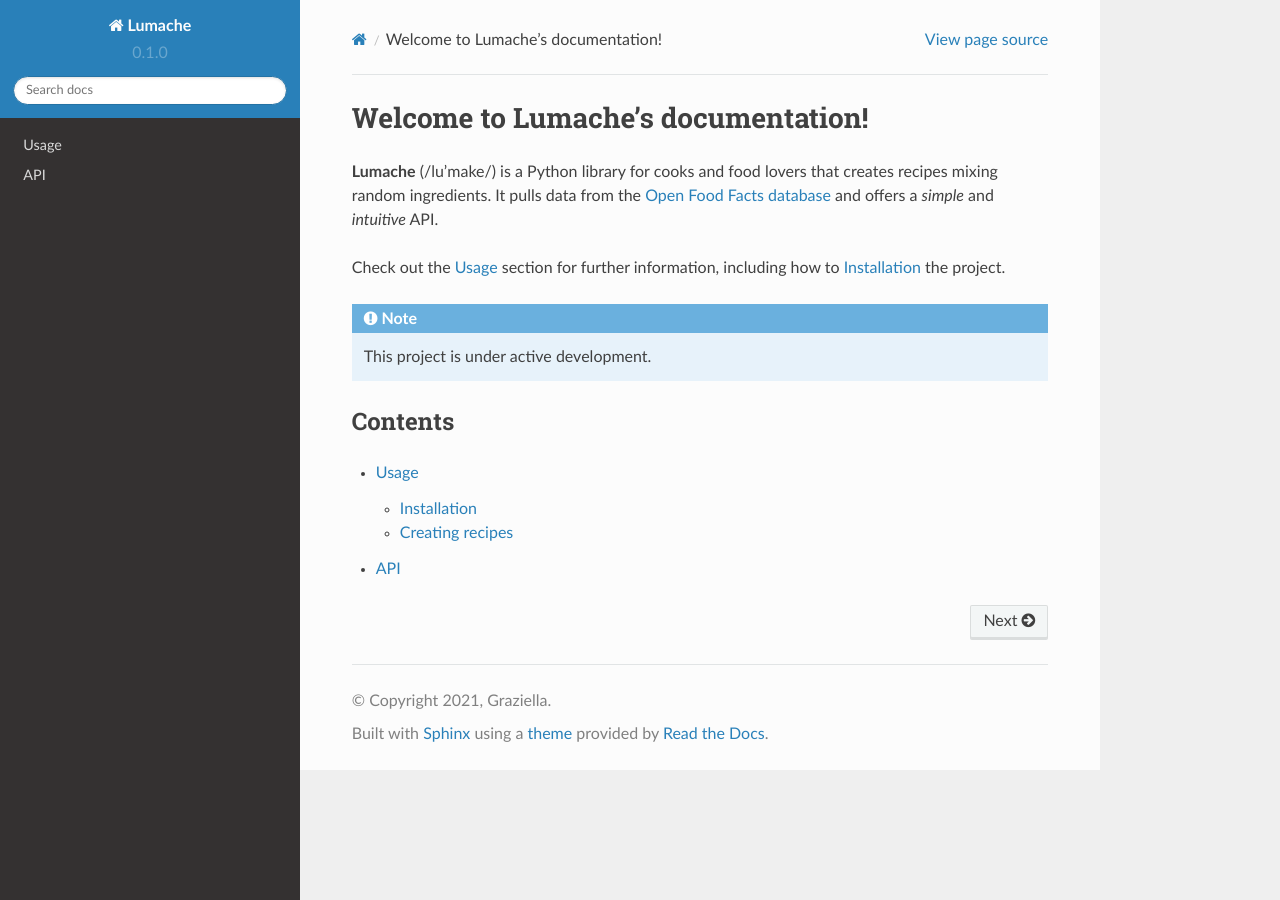
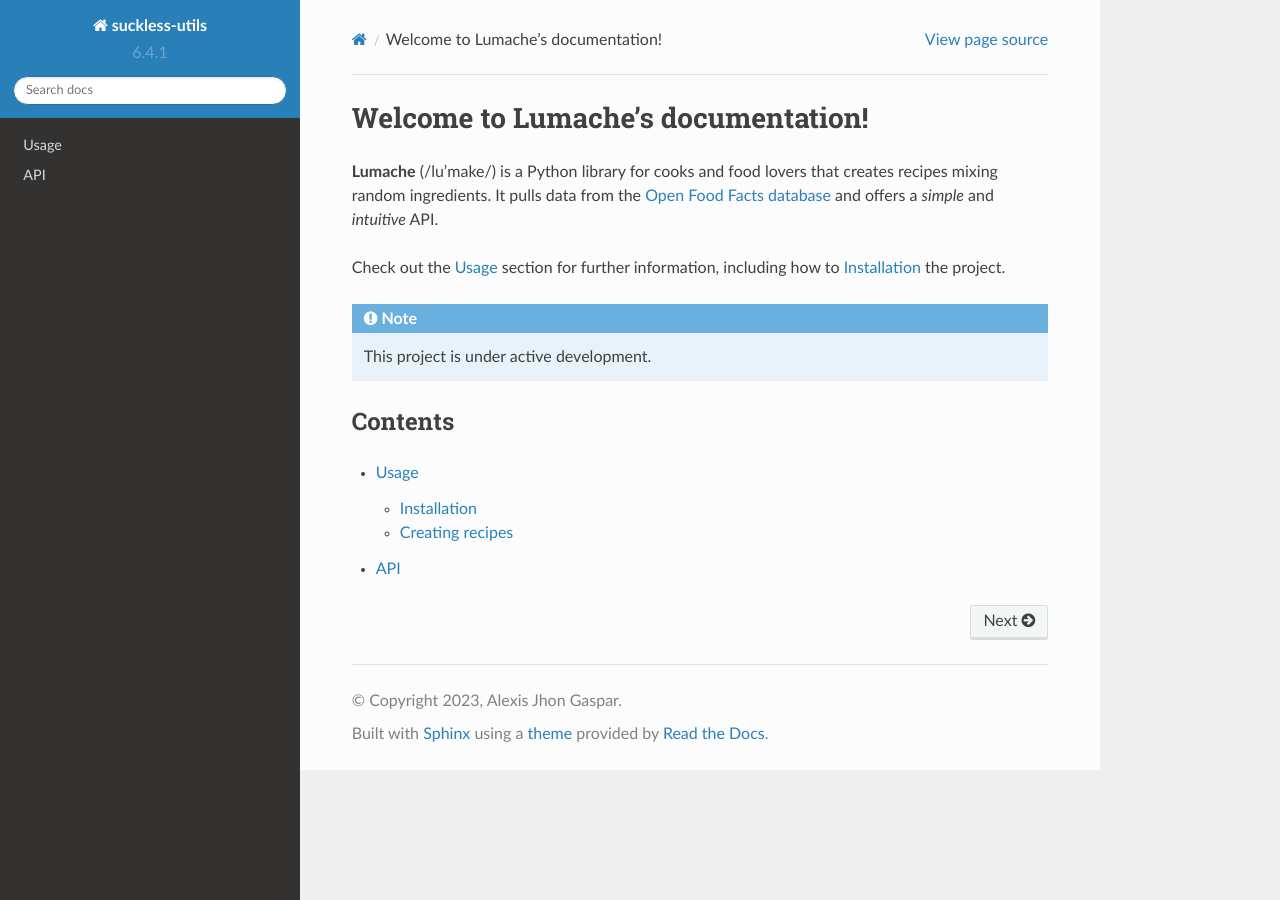
Before and after one commit to Lucas-mother3/suckless-utils-docs, a Sphinx documentation site: the page built from docs/source/index.rst, in a window 1280 px wide. Built offline with Sphinx 7.4.7 and the Read the Docs theme 2.0.0, drawn with Linux system fonts in a browser that asks for light colours.

Commit message:
Update document info

```diff
--- a/docs/source/conf.py
+++ b/docs/source/conf.py
@@ -2,12 +2,12 @@
 
 # -- Project information
 
-project = 'Lumache'
-copyright = '2021, Graziella'
-author = 'Graziella'
+project = 'suckless-utils'
+copyright = '2023, Alexis Jhon Gaspar'
+author = 'Alexis Jhon Gaspar'
 
-release = '0.1'
-version = '0.1.0'
+release = '6.4'
+version = '6.4.1'
 
 # -- General configuration
 
```
